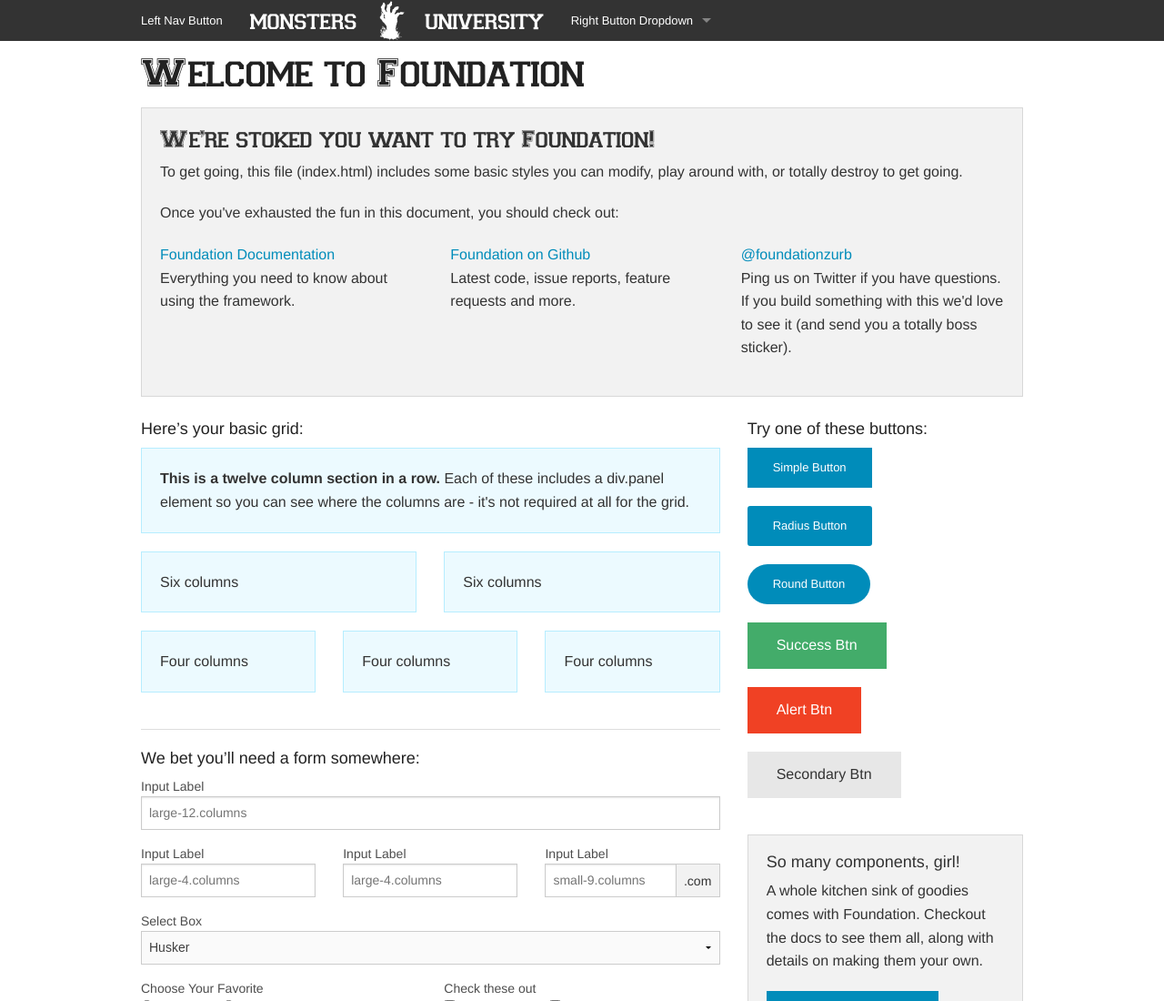
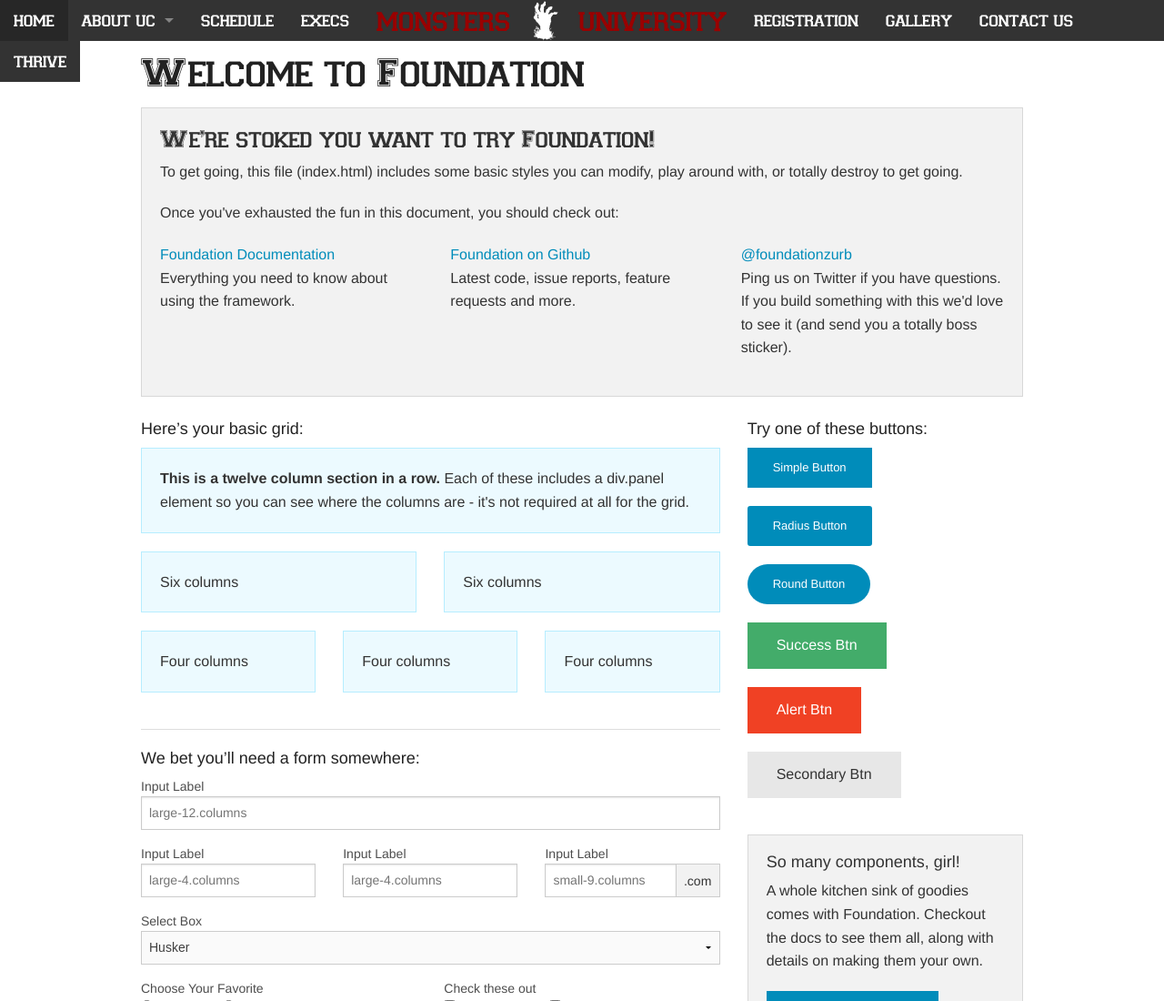
Before and after one commit to ammar-javed/ucorientation, a plain HTML site: page index.html in a window 1280 px wide. Shown: the top 1100 px of the page at 91% size. Drawn offline with Linux system fonts and the light colour scheme.

Commit message:
top-bar fonts changed..

```diff
--- a/css/style.css
+++ b/css/style.css
@@ -11,3 +11,24 @@
 .top-bar {
     height: 45px;
 }
+nav.top-bar {
+	text-align:center;
+}
+section.top-bar-section {
+	display: inline-block;
+	font-size: 15pt;
+}
+.top-bar-link a{
+	color: #ffffff;
+}
+.top-bar-section ul li > a {
+	font-family: VarsityRegular;
+	font-size: 15pt;
+	color: white;
+}
+.top-bar-name {
+	color: #990000 !important;
+}
+/*.top-bar-section li a:not(.button) {
+   color:#990000;
+}*/
--- a/index.html
+++ b/index.html
@@ -16,7 +16,7 @@
 </head>
 <body>
 
-  <div class="contain-to-grid sticky">
+  <div class=" sticky">
     <nav class="top-bar" data-topbar data-options="sticky_on: large">
 
 
@@ -25,21 +25,47 @@
 
         <!-- Left Nav Section -->
         <ul class="left">
-          <li><a href="#">Left Nav Button</a></li>
+          <li>
+            <a href="index.html">home</a>
+          </li>
+          <li class="has-dropdown">
+            <a href="#">about uc</a>
+            <ul class="dropdown">
+              <li><a href="#">history</a></li>
+              <li><a href="#">residences</a></li>
+              <li><a href="#">commuter life</a></li>
+            </ul>
+          </li>
+          <li>
+            <a href="#">schedule</a>
+          </li>
+          <li>
+            <a href="#">execs</a>
+          </li>
+
+
           <li class="name">
-            <h1 style="font-size:20pt;"><a href="#">monsters</a></h1>
+            <h1 style="font-size:25pt;"><a href="#" style="color: #990000;">monsters</a></h1>
           </li>
           <li>
             <img src="images/favicon.png" class="header-logo"/>
           </li>
           <li class="name">
-            <h1 style="font-size:20pt;"><a href="#">university</a></h1>
+            <h1 style="font-size:25pt;"><a href="#" style="color: #990000;">university</a></h1>
           </li>
-          <li class="has-dropdown">
-            <a href="#">Right Button Dropdown</a>
-            <ul class="dropdown">
-              <li><a href="#">First link in dropdown</a></li>
-            </ul>
+
+
+          <li>
+            <a href="#">registration</a>
+          </li>
+          <li>
+            <a href="#">gallery</a>
+          </li>
+          <li>
+            <a href="#">contact us</a>
+          </li>
+          <li>
+            <a href="#">thrive</a>
           </li>
         </ul>
       </section>
```
